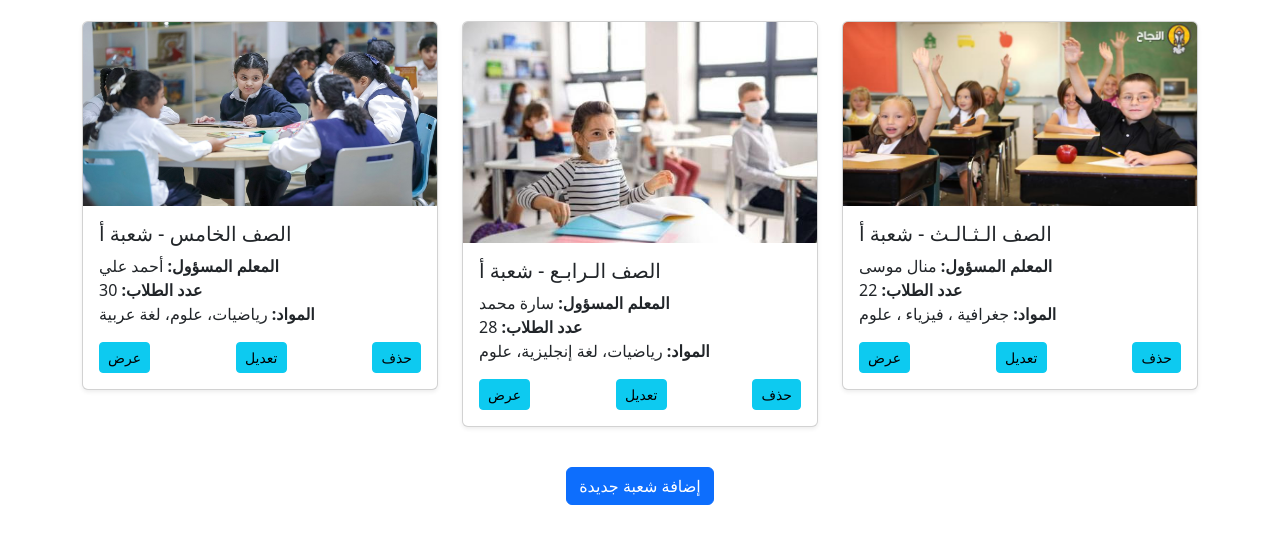
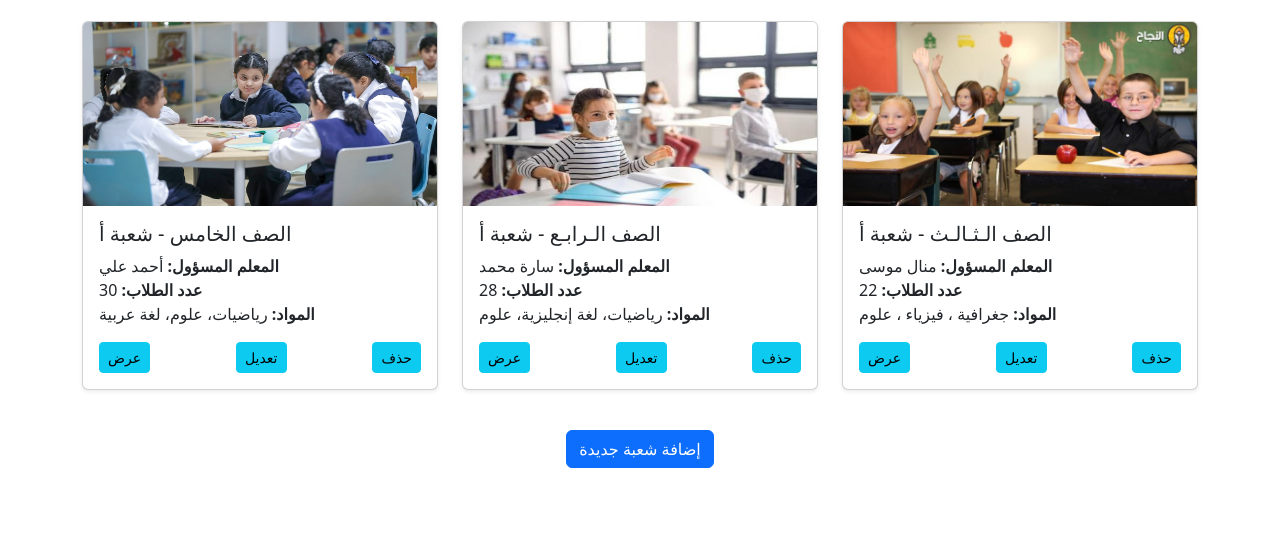
Before and after one commit to Donald0070/school, a plain HTML site: page index-6.html in a window 1280 px wide. Shown: the part 159-702 px from the top of the page. Drawn offline with nearby package versions, Linux system fonts and the light colour scheme.

Commit message:
Update index-6.html

```diff
--- a/index-6.html
+++ b/index-6.html
@@ -120,7 +120,7 @@
         <!-- بطاقة شعبة أخرى -->
         <div class="col-md-4 mb-3">
           <div class="card shadow-sm">
-            <img src="شعبة.jpg" class="card-img-top" alt="صورة الشعبة" />
+            <img src="شعبة.jpg" class="card-img-top" height="184px"s alt="صورة الشعبة" />
             <div class="card-body">
               <h5 class="card-title">الصف الـرابـع - شعبة أ</h5>
               <p class="card-text">
```
